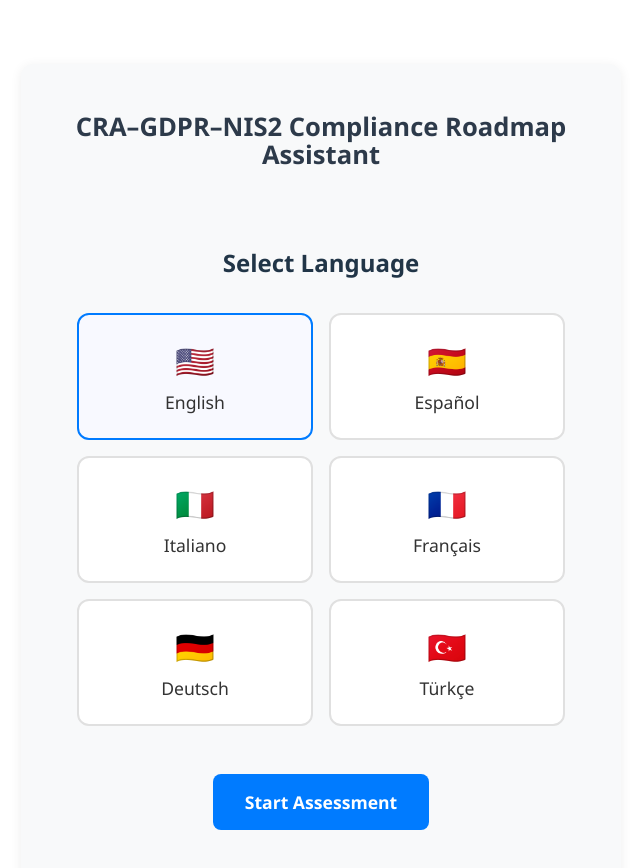
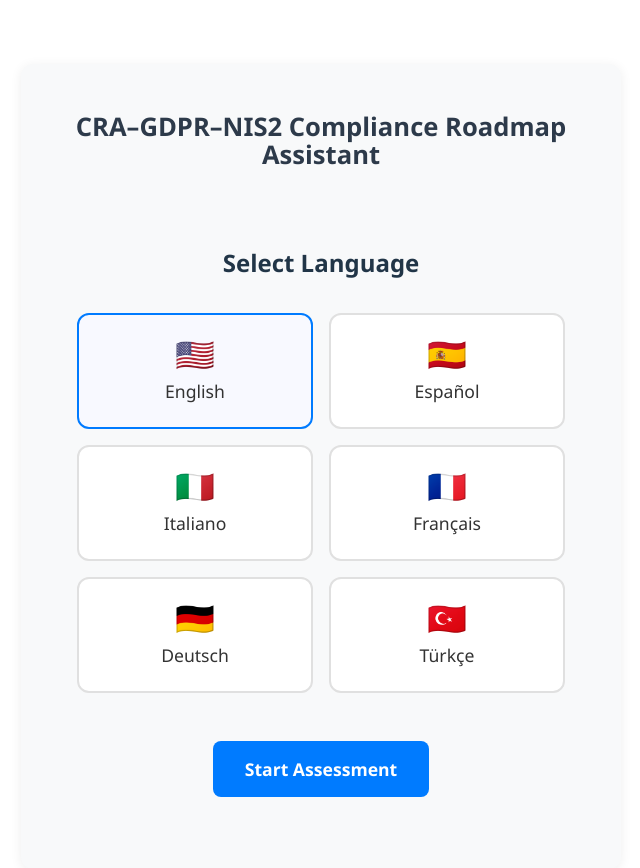
Before and after one commit to Esatsy/QQQ-Asistan, a React (Vite) app: page / in a window 1280 px wide. Shown: the top 868 px of the page, without its empty margins (319-959 px from the left). Built offline with nearby package versions, Linux system fonts and the light colour scheme.

Commit message:
Bayrak emojilerinin görünürlüğü iyileştirildi

```diff
--- a/src/App.css
+++ b/src/App.css
@@ -344,6 +344,8 @@ h1 {
 .language-btn .flag {
   font-size: 2rem;
   margin-bottom: 0.5rem;
+  display: block;
+  line-height: 1;
 }
 
 .language-btn .name {
@@ -399,6 +401,7 @@ h1 {
   display: flex;
   align-items: center;
   justify-content: center;
+  line-height: 1;
 }
 
 .lang-switch-btn:hover {
@@ -409,6 +412,17 @@ h1 {
 .lang-switch-btn.active {
   border-color: #007bff;
   background: #f8f9ff;
+}
+
+/* Bayrak emoji stilleri */
+.flag {
+  font-family: "Segoe UI Emoji", "Apple Color Emoji", "Noto Color Emoji", "Android Emoji", "EmojiSymbols", "EmojiOne Mozilla", "Twemoji Mozilla", "Segoe UI Symbol", Arial, sans-serif;
+  font-size: 2rem;
+  line-height: 1;
+  display: block;
+  text-rendering: optimizeLegibility;
+  -webkit-font-smoothing: antialiased;
+  -moz-osx-font-smoothing: grayscale;
 }
 
 /* Responsive tasarım */
```
